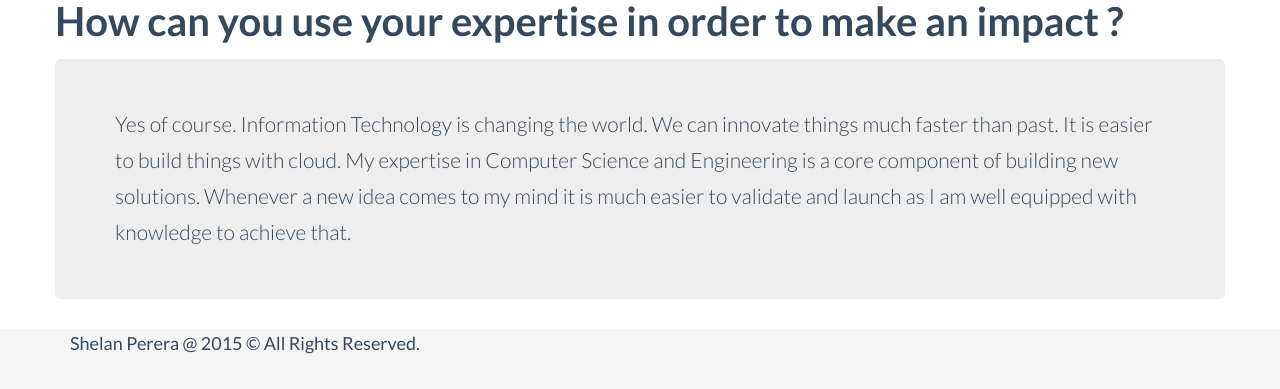
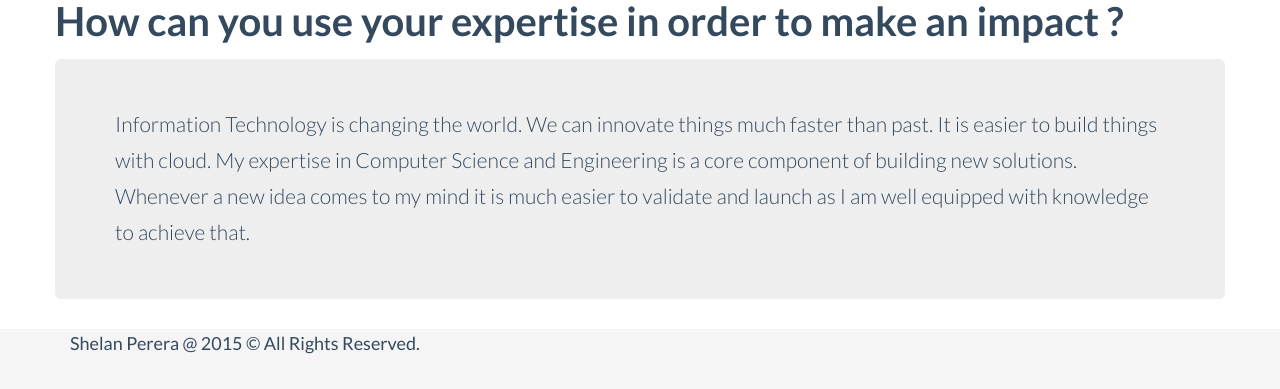
Before and after one commit to shelan/youpotify, a Flask app: page /about in a window 1280 px wide. Shown: the part 1407-1796 px from the top of the page. Run offline with Flask 2, Linux system fonts and the light colour scheme; some libraries are stand-ins or nearby versions.

Commit message:
adding new content

```diff
--- a/templates/pages/placeholder.about.html
+++ b/templates/pages/placeholder.about.html
@@ -63,7 +63,6 @@
 
         <div class="jumbotron">
            <dd>
-               Yes of course.
                Information Technology is changing the world. We can innovate things much faster than past. It is easier to build things
                with cloud. My expertise in Computer Science and Engineering is a core component of building new solutions. Whenever a new
                idea comes to my mind it is much easier to validate and launch as I am well equipped with knowledge to achieve that.
```
